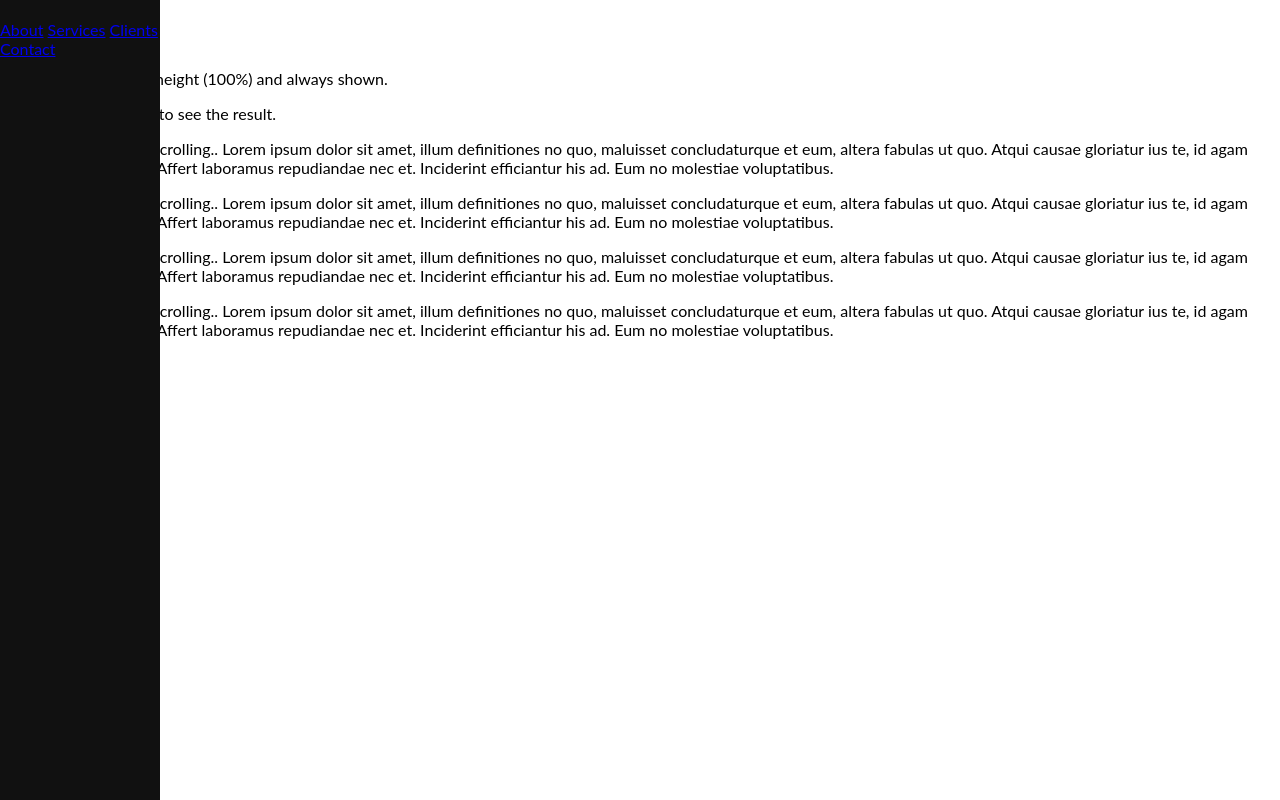
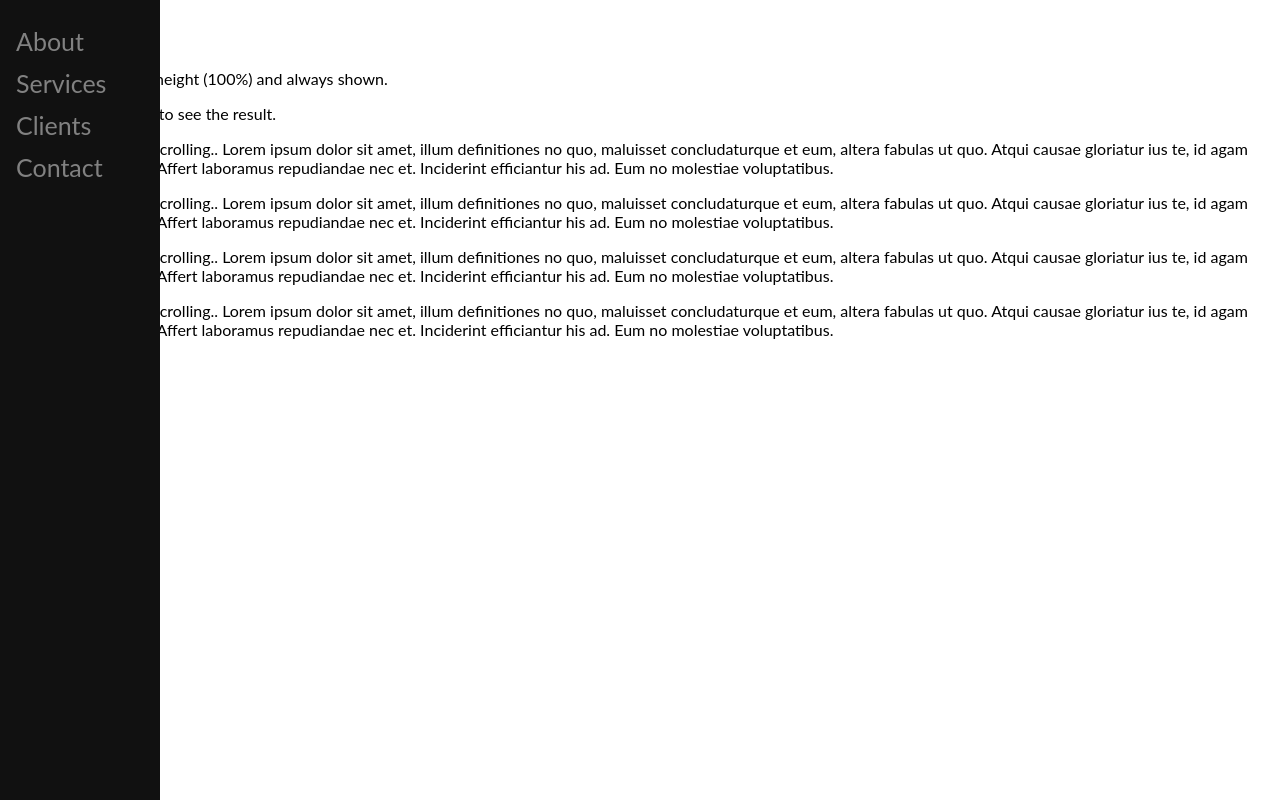
Before and after one commit to j3ffh95/css_sidenav_fixed-, a plain HTML site: page index.html in a window 1280 px wide. Drawn offline with Linux system fonts and the light colour scheme.

Commit message:
styled the side nav anker links

```diff
--- a/style.css
+++ b/style.css
@@ -13,3 +13,11 @@ body {
   overflow-x: hidden;
   padding-top: 20px;
 }
+
+.sidenav a {
+  padding: 6px 8px 6px 16px;
+  text-decoration: none;
+  font-size: 25px;
+  color: #818181;
+  display: block;
+}
```
